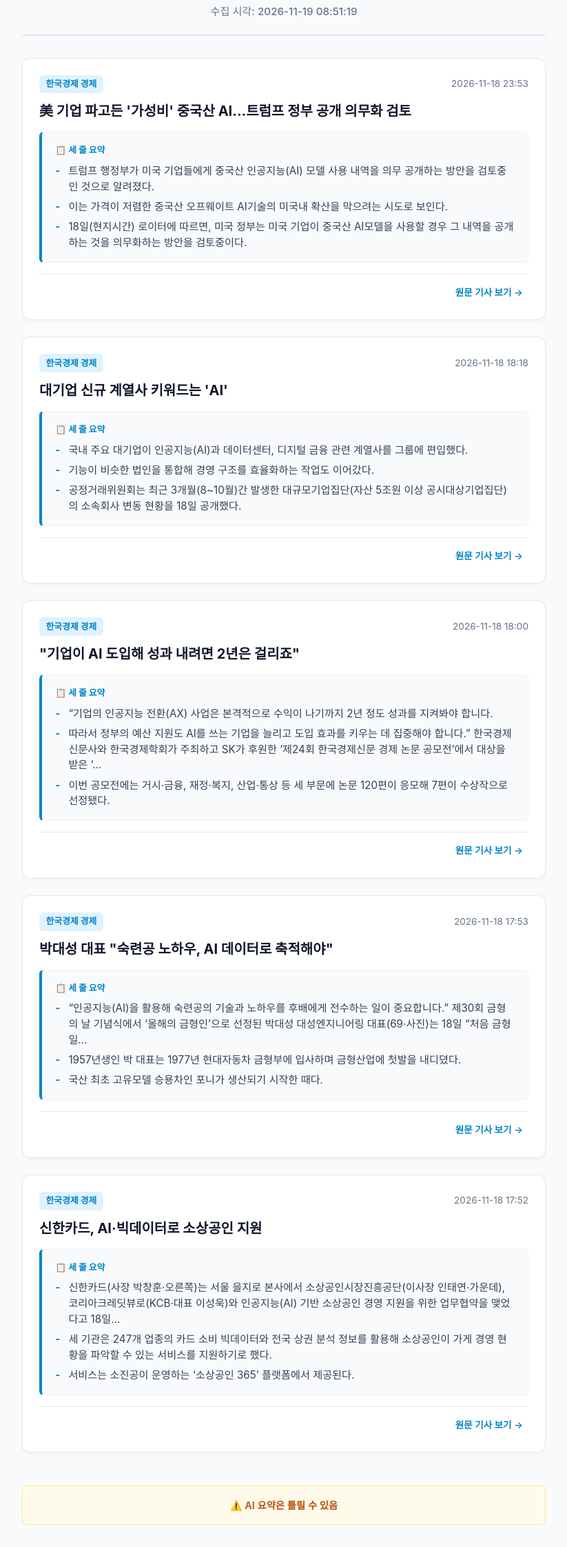
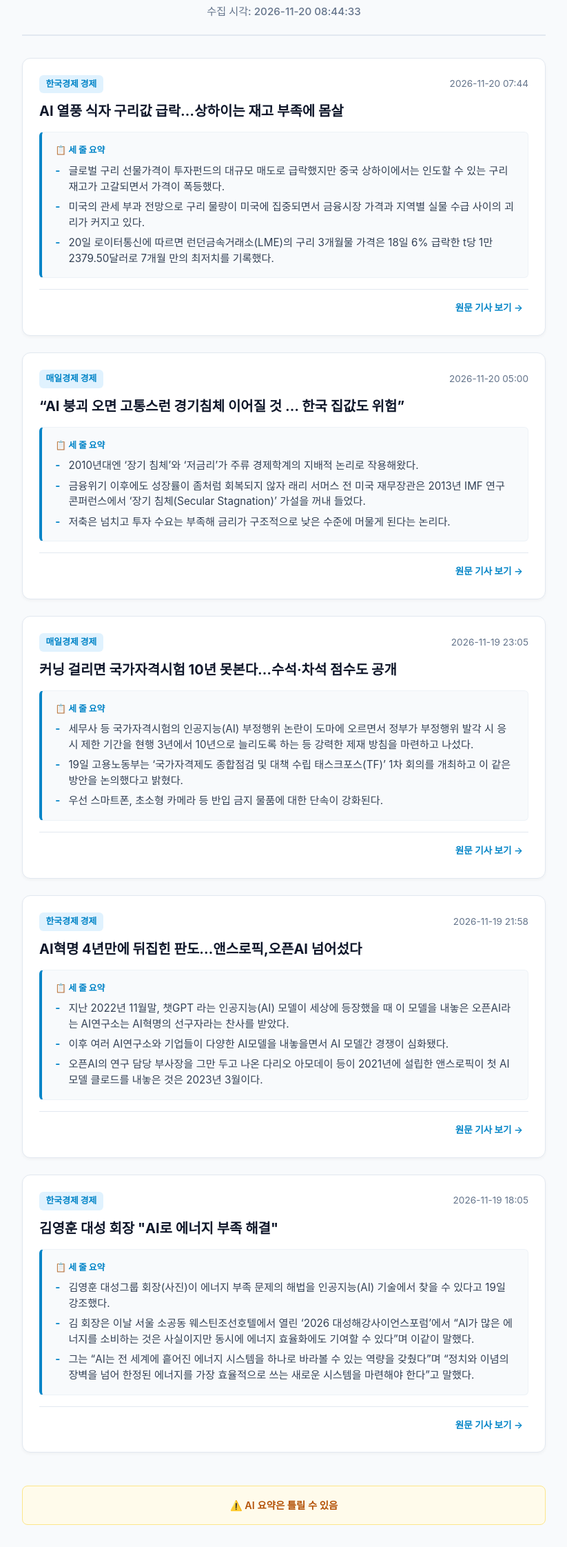
Before and after one commit to Kyle-HyukTae-Kwon/news-briefing, a plain HTML site: page index.html in a window 1280 px wide. Shown: the part 86-2329 px from the top of the page at 69% size, without its empty margins (228-1051 px from the left). Drawn offline with Linux system fonts and the light colour scheme.

Commit message:
chore: update daily news briefing [skip ci]

```diff
--- a/index.html
+++ b/index.html
@@ -169,7 +169,7 @@
   <div class="container">
     <header>
       <h1>금융·경제 아침 브리핑</h1>
-      <p class="collected-time">수집 시각: 2026-11-19 08:51:19</p>
+      <p class="collected-time">수집 시각: 2026-11-20 08:44:33</p>
     </header>
 
     <main class="news-feed">
@@ -177,25 +177,79 @@
         <article class="news-card">
           <div class="card-meta">
             <span class="source-badge">한국경제 경제</span>
-            <span class="date-text">2026-11-18 23:53</span>
+            <span class="date-text">2026-11-20 07:44</span>
           </div>
 
           <h2 class="article-title">
-            <a href="https://www.hankyung.com/article/202611185936i" target="_blank" rel="noopener noreferrer">美 기업 파고든 &#x27;가성비&#x27; 중국산 AI…트럼프 정부 공개 의무화 검토</a>
+            <a href="https://www.hankyung.com/article/202611208859i" target="_blank" rel="noopener noreferrer">AI 열풍 식자 구리값 급락…상하이는 재고 부족에 몸살</a>
           </h2>
 
           <div class="summary-container">
             <div class="summary-label">📋 세 줄 요약</div>
             <ul class="summary-list">
-              <li>트럼프 행정부가 미국 기업들에게 중국산 인공지능(AI) 모델 사용 내역을 의무 공개하는 방안을 검토중인 것으로 알려졌다.</li>
-<li>이는 가격이 저렴한 중국산 오프웨이트 AI기술의 미국내 확산을 막으려는 시도로 보인다.</li>
-<li>18일(현지시간) 로이터에 따르면, 미국 정부는 미국 기업이 중국산 AI모델을 사용할 경우 그 내역을 공개하는 것을 의무화하는 방안을 검토중이다.</li>
+              <li>글로벌 구리 선물가격이 투자펀드의 대규모 매도로 급락했지만 중국 상하이에서는 인도할 수 있는 구리 재고가 고갈되면서 가격이 폭등했다.</li>
+<li>미국의 관세 부과 전망으로 구리 물량이 미국에 집중되면서 금융시장 가격과 지역별 실물 수급 사이의 괴리가 커지고 있다.</li>
+<li>20일 로이터통신에 따르면 런던금속거래소(LME)의 구리 3개월물 가격은 18일 6% 급락한 t당 1만2379.50달러로 7개월 만의 최저치를 기록했다.</li>
 
             </ul>
           </div>
 
           <div class="card-footer">
-            <a class="origin-btn" href="https://www.hankyung.com/article/202611185936i" target="_blank" rel="noopener noreferrer">
+            <a class="origin-btn" href="https://www.hankyung.com/article/202611208859i" target="_blank" rel="noopener noreferrer">
+              원문 기사 보기 →
+            </a>
+          </div>
+        </article>
+
+        <article class="news-card">
+          <div class="card-meta">
+            <span class="source-badge">매일경제 경제</span>
+            <span class="date-text">2026-11-20 05:00</span>
+          </div>
+
+          <h2 class="article-title">
+            <a href="https://www.mk.co.kr/news/economy/12213727" target="_blank" rel="noopener noreferrer">“AI 붕괴 오면 고통스런 경기침체 이어질 것 … 한국 집값도 위험”</a>
+          </h2>
+
+          <div class="summary-container">
+            <div class="summary-label">📋 세 줄 요약</div>
+            <ul class="summary-list">
+              <li>2010년대엔 ‘장기 침체’와 ‘저금리’가 주류 경제학계의 지배적 논리로 작용해왔다.</li>
+<li>금융위기 이후에도 성장률이 좀처럼 회복되지 않자 래리 서머스 전 미국 재무장관은 2013년 IMF 연구 콘퍼런스에서 ‘장기 침체(Secular Stagnation)’ 가설을 꺼내 들었다.</li>
+<li>저축은 넘치고 투자 수요는 부족해 금리가 구조적으로 낮은 수준에 머물게 된다는 논리다.</li>
+
+            </ul>
+          </div>
+
+          <div class="card-footer">
+            <a class="origin-btn" href="https://www.mk.co.kr/news/economy/12213727" target="_blank" rel="noopener noreferrer">
+              원문 기사 보기 →
+            </a>
+          </div>
+        </article>
+
+        <article class="news-card">
+          <div class="card-meta">
+            <span class="source-badge">매일경제 경제</span>
+            <span class="date-text">2026-11-19 23:05</span>
+          </div>
+
+          <h2 class="article-title">
+            <a href="https://www.mk.co.kr/news/economy/12214047" target="_blank" rel="noopener noreferrer">커닝 걸리면 국가자격시험 10년 못본다…수석·차석 점수도 공개</a>
+          </h2>
+
+          <div class="summary-container">
+            <div class="summary-label">📋 세 줄 요약</div>
+            <ul class="summary-list">
+              <li>세무사 등 국가자격시험의 인공지능(AI) 부정행위 논란이 도마에 오르면서 정부가 부정행위 발각 시 응시 제한 기간을 현행 3년에서 10년으로 늘리도록 하는 등 강력한 제재 방침을 마련하고 나섰다.</li>
+<li>19일 고용노동부는 ‘국가자격제도 종합점검 및 대책 수립 태스크포스(TF)’ 1차 회의를 개최하고 이 같은 방안을 논의했다고 밝혔다.</li>
+<li>우선 스마트폰, 초소형 카메라 등 반입 금지 물품에 대한 단속이 강화된다.</li>
+
+            </ul>
+          </div>
+
+          <div class="card-footer">
+            <a class="origin-btn" href="https://www.mk.co.kr/news/economy/12214047" target="_blank" rel="noopener noreferrer">
               원문 기사 보기 →
             </a>
           </div>
@@ -204,25 +258,25 @@
         <article class="news-card">
           <div class="card-meta">
             <span class="source-badge">한국경제 경제</span>
-            <span class="date-text">2026-11-18 18:18</span>
+            <span class="date-text">2026-11-19 21:58</span>
           </div>
 
           <h2 class="article-title">
-            <a href="https://www.hankyung.com/article/2026111855921" target="_blank" rel="noopener noreferrer">대기업 신규 계열사 키워드는 &#x27;AI&#x27;</a>
+            <a href="https://www.hankyung.com/article/202611198587i" target="_blank" rel="noopener noreferrer">AI혁명 4년만에 뒤집힌 판도…앤스로픽,오픈AI 넘어섰다</a>
           </h2>
 
           <div class="summary-container">
             <div class="summary-label">📋 세 줄 요약</div>
             <ul class="summary-list">
-              <li>국내 주요 대기업이 인공지능(AI)과 데이터센터, 디지털 금융 관련 계열사를 그룹에 편입했다.</li>
-<li>기능이 비슷한 법인을 통합해 경영 구조를 효율화하는 작업도 이어갔다.</li>
-<li>공정거래위원회는 최근 3개월(8~10월)간 발생한 대규모기업집단(자산 5조원 이상 공시대상기업집단)의 소속회사 변동 현황을 18일 공개했다.</li>
+              <li>지난 2022년 11월말, 챗GPT 라는 인공지능(AI) 모델이 세상에 등장했을 때 이 모델을 내놓은 오픈AI라는 AI연구소는 AI혁명의 선구자라는 찬사를 받았다.</li>
+<li>이후 여러 AI연구소와 기업들이 다양한 AI모델을 내놓을면서 AI 모델간 경쟁이 심화됐다.</li>
+<li>오픈AI의 연구 담당 부사장을 그만 두고 나온 다리오 아모데이 등이 2021년에 설립한 앤스로픽이 첫 AI모델 클로드를 내놓은 것은 2023년 3월이다.</li>
 
             </ul>
           </div>
 
           <div class="card-footer">
-            <a class="origin-btn" href="https://www.hankyung.com/article/2026111855921" target="_blank" rel="noopener noreferrer">
+            <a class="origin-btn" href="https://www.hankyung.com/article/202611198587i" target="_blank" rel="noopener noreferrer">
               원문 기사 보기 →
             </a>
           </div>
@@ -231,79 +285,25 @@
         <article class="news-card">
           <div class="card-meta">
             <span class="source-badge">한국경제 경제</span>
-            <span class="date-text">2026-11-18 18:00</span>
+            <span class="date-text">2026-11-19 18:05</span>
           </div>
 
           <h2 class="article-title">
-            <a href="https://www.hankyung.com/article/2026111856171" target="_blank" rel="noopener noreferrer">&quot;기업이 AI 도입해 성과 내려면 2년은 걸리죠&quot;</a>
+            <a href="https://www.hankyung.com/article/2026111982711" target="_blank" rel="noopener noreferrer">김영훈 대성 회장 &quot;AI로 에너지 부족 해결&quot;</a>
           </h2>
 
           <div class="summary-container">
             <div class="summary-label">📋 세 줄 요약</div>
             <ul class="summary-list">
-              <li>“기업의 인공지능 전환(AX) 사업은 본격적으로 수익이 나기까지 2년 정도 성과를 지켜봐야 합니다.</li>
-<li>따라서 정부의 예산 지원도 AI를 쓰는 기업을 늘리고 도입 효과를 키우는 데 집중해야 합니다.” 한국경제신문사와 한국경제학회가 주최하고 SK가 후원한 ‘제24회 한국경제신문 경제 논문 공모전’에서 대상을 받은 ‘…</li>
-<li>이번 공모전에는 거시·금융, 재정·복지, 산업·통상 등 세 부문에 논문 120편이 응모해 7편이 수상작으로 선정됐다.</li>
+              <li>김영훈 대성그룹 회장(사진)이 에너지 부족 문제의 해법을 인공지능(AI) 기술에서 찾을 수 있다고 19일 강조했다.</li>
+<li>김 회장은 이날 서울 소공동 웨스틴조선호텔에서 열린 ‘2026 대성해강사이언스포럼’에서 “AI가 많은 에너지를 소비하는 것은 사실이지만 동시에 에너지 효율화에도 기여할 수 있다”며 이같이 말했다.</li>
+<li>그는 “AI는 전 세계에 흩어진 에너지 시스템을 하나로 바라볼 수 있는 역량을 갖췄다”며 “정치와 이념의 장벽을 넘어 한정된 에너지를 가장 효율적으로 쓰는 새로운 시스템을 마련해야 한다”고 말했다.</li>
 
             </ul>
           </div>
 
           <div class="card-footer">
-            <a class="origin-btn" href="https://www.hankyung.com/article/2026111856171" target="_blank" rel="noopener noreferrer">
-              원문 기사 보기 →
-            </a>
-          </div>
-        </article>
-
-        <article class="news-card">
-          <div class="card-meta">
-            <span class="source-badge">한국경제 경제</span>
-            <span class="date-text">2026-11-18 17:53</span>
-          </div>
-
-          <h2 class="article-title">
-            <a href="https://www.hankyung.com/article/2026111856211" target="_blank" rel="noopener noreferrer">박대성 대표 &quot;숙련공 노하우, AI 데이터로 축적해야&quot;</a>
-          </h2>
-
-          <div class="summary-container">
-            <div class="summary-label">📋 세 줄 요약</div>
-            <ul class="summary-list">
-              <li>“인공지능(AI)을 활용해 숙련공의 기술과 노하우를 후배에게 전수하는 일이 중요합니다.” 제30회 금형의 날 기념식에서 ‘올해의 금형인’으로 선정된 박대성 대성엔지니어링 대표(69·사진)는 18일 “처음 금형 일…</li>
-<li>1957년생인 박 대표는 1977년 현대자동차 금형부에 입사하며 금형산업에 첫발을 내디뎠다.</li>
-<li>국산 최초 고유모델 승용차인 포니가 생산되기 시작한 때다.</li>
-
-            </ul>
-          </div>
-
-          <div class="card-footer">
-            <a class="origin-btn" href="https://www.hankyung.com/article/2026111856211" target="_blank" rel="noopener noreferrer">
-              원문 기사 보기 →
-            </a>
-          </div>
-        </article>
-
-        <article class="news-card">
-          <div class="card-meta">
-            <span class="source-badge">한국경제 경제</span>
-            <span class="date-text">2026-11-18 17:52</span>
-          </div>
-
-          <h2 class="article-title">
-            <a href="https://www.hankyung.com/article/2026111856231" target="_blank" rel="noopener noreferrer">신한카드, AI·빅데이터로 소상공인 지원</a>
-          </h2>
-
-          <div class="summary-container">
-            <div class="summary-label">📋 세 줄 요약</div>
-            <ul class="summary-list">
-              <li>신한카드(사장 박창훈·오른쪽)는 서울 을지로 본사에서 소상공인시장진흥공단(이사장 인태연·가운데), 코리아크레딧뷰로(KCB·대표 이성욱)와 인공지능(AI) 기반 소상공인 경영 지원을 위한 업무협약을 맺었다고 18일…</li>
-<li>세 기관은 247개 업종의 카드 소비 빅데이터와 전국 상권 분석 정보를 활용해 소상공인이 가게 경영 현황을 파악할 수 있는 서비스를 지원하기로 했다.</li>
-<li>서비스는 소진공이 운영하는 ‘소상공인 365’ 플랫폼에서 제공된다.</li>
-
-            </ul>
-          </div>
-
-          <div class="card-footer">
-            <a class="origin-btn" href="https://www.hankyung.com/article/2026111856231" target="_blank" rel="noopener noreferrer">
+            <a class="origin-btn" href="https://www.hankyung.com/article/2026111982711" target="_blank" rel="noopener noreferrer">
               원문 기사 보기 →
             </a>
           </div>
```
Also changed, not shown: news.json (+40 -39 lines).
